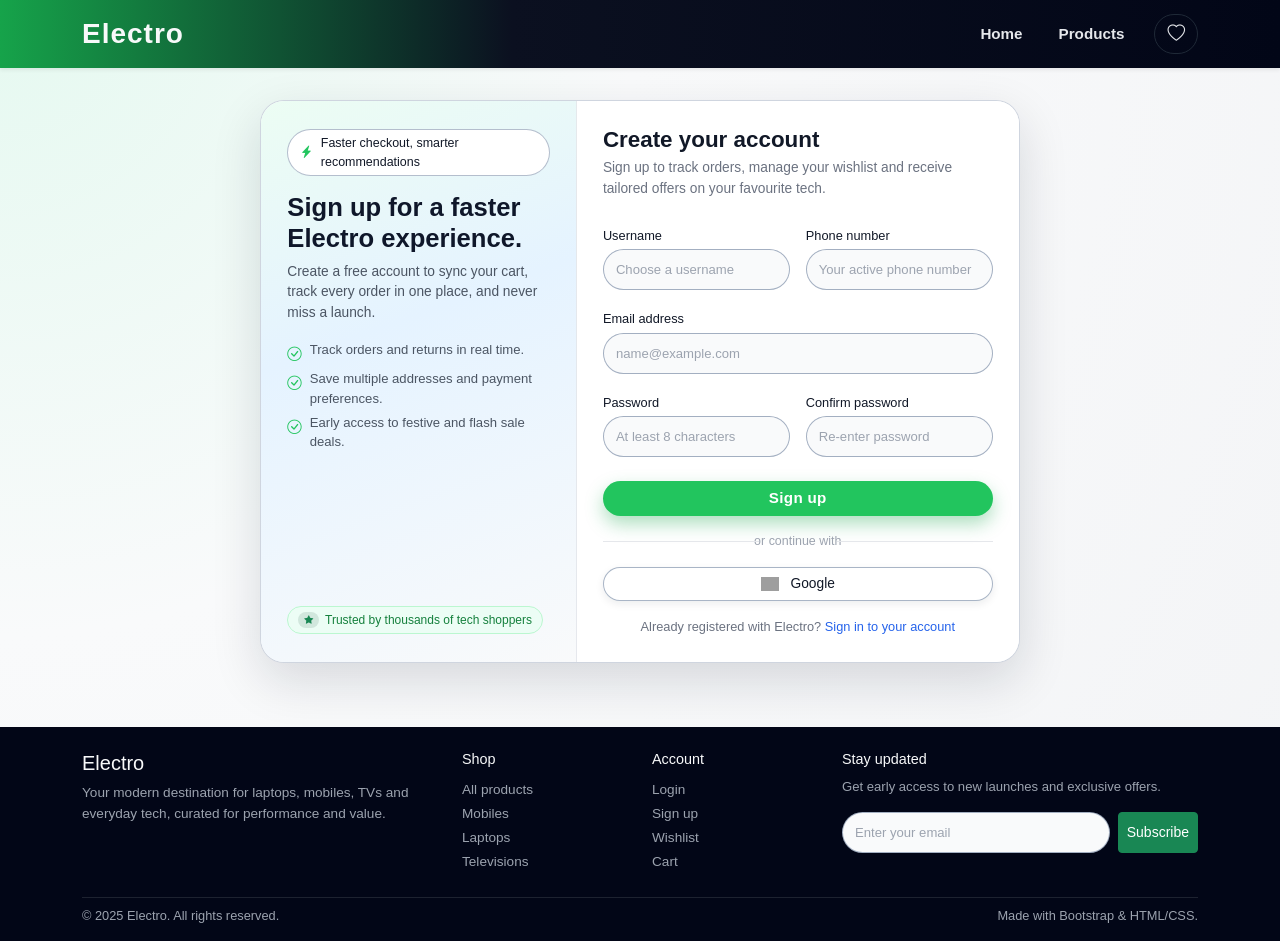
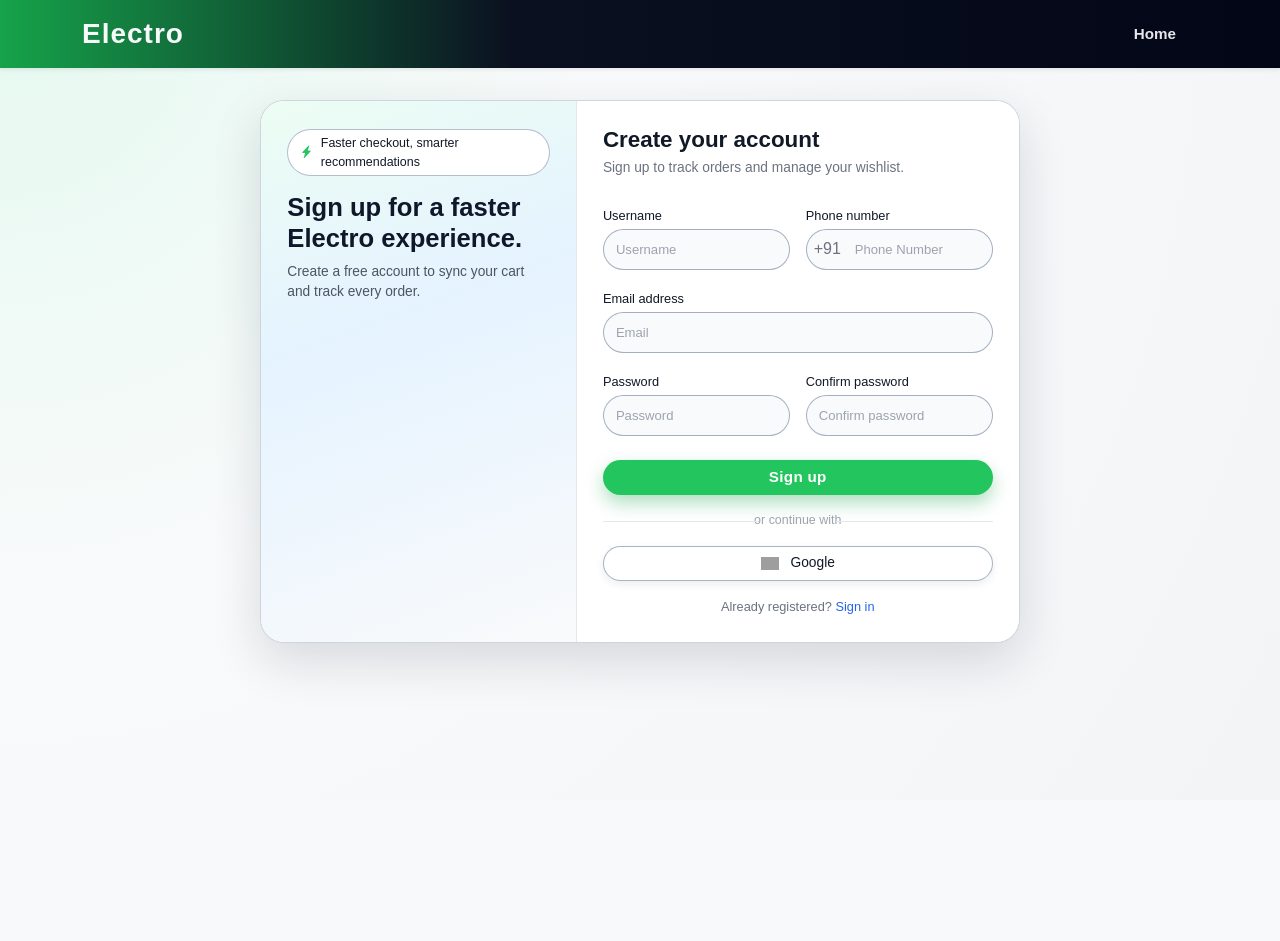
Before and after one commit to MuhammedNasihK/Electro-, a Django app: page /sign_up/ in a window 1280 px wide. After the commit the page ends 676 px from the top, so only its background shows below. Run offline with Django 5.2, Linux system fonts and the light colour scheme; grey boxes are pictures that could not be loaded.

Commit message:
created sign up form

```diff
--- a/account/forms.py
+++ b/account/forms.py
@@ -3,23 +3,27 @@ from django.contrib.auth import get_user_model
 
 user = get_user_model()
 
+class SignUpForm(forms.ModelForm):
+    username = forms.CharField(widget=forms.TextInput(attrs={'class':'form-control','placeholder':'Username'}))
 
-class SignUpForm(forms.ModelForm):
+    phone = forms.IntegerField(widget=forms.TextInput(attrs={'class':'form-control ps-5','placeholder':'Phone Number'}))
 
-    password = forms.CharField(widget=forms.PasswordInput(attrs={'class':'form-label','placeholder':'Must contain 8 characters'}))
+    email = forms.EmailField(widget=forms.EmailInput(attrs={'class':'form-control','placeholder':'Email'}))
 
-    confirm_password = forms.CharField(widget=forms.PasswordInput(attrs={'class':'form-label','placeholder':'Confirm password'}))
+    password = forms.CharField(widget=forms.PasswordInput(attrs={'class':'form-control','placeholder':'Password'}))
+
+    confirm_password = forms.CharField(widget=forms.PasswordInput(attrs={'class':'form-control','placeholder':'Confirm password'}))
 
     class Meta:
         model = user
         fields = ['username','phone','email','password']
 
-
     def clean(self):
         cleaned_data = super().clean()
+        password = cleaned_data.get('password')
+        confirm_password = cleaned_data.get('confirm_password')
 
-        password = cleaned_data[password]
-        confirm_password = cleaned_data[confirm_password]
+        if password and confirm_password and password != confirm_password:
+            raise forms.ValidationError('Password is not correct')
 
-        if password != confirm_password:
-            raise forms.ValidationError('Password is not correct')
+        return cleaned_data
--- a/account/managers.py
+++ b/account/managers.py
@@ -2,6 +2,7 @@ from django.contrib.auth.base_user import BaseUserManager
 
 class UserManager(BaseUserManager):
     def create_user(self,username,email,phone,password):
+
         user = self.model(
             username = username,
             email = email,
--- a/account/views.py
+++ b/account/views.py
@@ -1,10 +1,26 @@
 from django.shortcuts import render
 from .forms import SignUpForm
+from django.contrib.auth import get_user_model
 
 # Create your views here.
 
+
+User = get_user_model()
+
 def sign_up(request):
-    form = SignUpForm()
+
+    if request.method == 'POST':
+        form = SignUpForm(request.POST)
+        if form.is_valid():
+           User.objects.create_user(
+               username = form.cleaned_data['username'],
+               email = form.cleaned_data['email'],
+               phone = form.cleaned_data['phone'],
+               password = form.cleaned_data['password']
+           )
+
+    else:
+        form = SignUpForm()
 
     return render(request,'sign up.html',{'form':form})
 
--- a/templates/sign up.html
+++ b/templates/sign up.html
@@ -5,12 +5,8 @@
     <meta name="viewport" content="width=device-width, initial-scale=1.0">
     <title>Electro - Sign up</title>
 
-    <!-- Bootstrap -->
-    <link rel="stylesheet"
-          href="https://cdn.jsdelivr.net/npm/bootstrap@5.3.2/dist/css/bootstrap.min.css">
-    <!-- Bootstrap Icons -->
-    <link rel="stylesheet"
-          href="https://cdn.jsdelivr.net/npm/bootstrap-icons@1.11.1/font/bootstrap-icons.css">
+    <link rel="stylesheet" href="https://cdn.jsdelivr.net/npm/bootstrap@5.3.2/dist/css/bootstrap.min.css">
+    <link rel="stylesheet" href="https://cdn.jsdelivr.net/npm/bootstrap-icons@1.11.1/font/bootstrap-icons.css">
 
     <style>
         :root {
@@ -122,27 +105,11 @@
             font-size: 0.78rem;
             color: #111827;
         }
+        .auth-visual-badge i { color: #22c55e; }
 
-        .auth-visual-badge i {
-            color: #22c55e;
-        }
-
-        .auth-visual-title {
-            font-size: 1.6rem;
-            font-weight: 700;
-            color: #0f172a;
-        }
-
-        .auth-visual-list {
-            font-size: 0.82rem;
-            color: #4b5563;
-        }
-
-        .auth-visual-list li i {
-            color: #22c55e;
-            font-size: 0.9rem;
-        }
-
+        .auth-visual-title { font-size: 1.6rem; font-weight: 700; color: #0f172a; }
+        .auth-visual-list { font-size: 0.82rem; color: #4b5563; }
+        .auth-visual-list li i { color: #22c55e; font-size: 0.9rem; }
         .auth-visual-tag {
             display: inline-flex;
             align-items: center;
@@ -238,112 +178,40 @@
             box-shadow: 0 3px 8px rgba(15, 23, 42, 0.08);
         }
 
-        .btn-google:hover {
-            background: #f3f4f6;
-            box-shadow: 0 6px 16px rgba(15, 23, 42, 0.12);
-            transform: translateY(-1px);
+        .auth-meta { font-size: 0.8rem; color: #6b7280; }
+        .auth-link { font-size: 0.8rem; color: #2563eb; text-decoration: none; font-weight: 500; }
+        .auth-link:hover { text-decoration: underline; }
+
+        .divider-text {
+            text-align: center; font-size: 0.78rem; color: #9ca3af; position: relative;
+        }
+        .divider-text::before, .divider-text::after {
+            content: ""; position: absolute; top: 50%; width: 40%; height: 1px; background: #e5e7eb;
+        }
+        .divider-text::before { left: 0; }
+        .divider-text::after { right: 0; }
+
+        footer { background: #020617; color: #9ca3af; }
+        footer a { color: #9ca3af; text-decoration: none; font-size: 0.85rem; }
+        footer a:hover { color: #f9fafb; }
+
+        @media (max-width: 991.98px) {
+            .auth-card { border-radius: 20px; }
+            .auth-visual { border-right: none; border-bottom: 1px solid rgba(229, 231, 235, 0.9); }
         }
 
-        .btn-google:active {
-            transform: translateY(0);
-            box-shadow: 0 3px 8px rgba(15, 23, 42, 0.12);
-        }
-
-        .auth-meta {
-            font-size: 0.8rem;
-            color: #6b7280;
-        }
-
-        .auth-meta strong {
-            color: #111827;
-        }
-
-        .auth-link {
-            font-size: 0.8rem;
-            color: #2563eb;
-            text-decoration: none;
-            font-weight: 500;
-        }
-
-        .auth-link:hover {
-            text-decoration: underline;
-        }
-
-        .divider-text {
-            text-align: center;
-            font-size: 0.78rem;
-            color: #9ca3af;
-            position: relative;
-        }
-
-        .divider-text::before,
-        .divider-text::after {
-            content: "";
-            position: absolute;
-            top: 50%;
-            width: 40%;
-            height: 1px;
-            background: #e5e7eb;
-        }
-
-        .divider-text::before {
-            left: 0;
-        }
-
-        .divider-text::after {
-            right: 0;
-        }
-
-        footer {
-            background: #020617;
-            color: #9ca3af;
-        }
-        footer a {
-            color: #9ca3af;
-            text-decoration: none;
-            font-size: 0.85rem;
-        }
-        footer a:hover {
-            color: #f9fafb;
-        }
-
-        @media (max-width: 991.98px) {
-            .auth-card {
-                border-radius: 20px;
-            }
-            .auth-visual {
-                border-right: none;
-                border-bottom: 1px solid rgba(229, 231, 235, 0.9);
-            }
-        }
+        .errorlist { list-style: none; padding: 0; margin: 0; color: #dc3545; font-size: 0.75rem; }
     </style>
 </head>
 <body>
 
-<!-- NAVBAR WITHOUT SEARCH BAR, WITH GREEN–BLACK GRADIENT -->
 <nav class="navbar navbar-expand-lg navbar-dark shadow-sm">
     <div class="container">
-        <a class="navbar-brand fw-bold text-light fs-3" href="{% url 'home' %}">Electro</a>
-
-        <button class="navbar-toggler" type="button" data-bs-toggle="collapse" data-bs-target="#mainNav">
-            <span class="navbar-toggler-icon"></span>
-        </button>
-
+        <a class="navbar-brand fw-bold text-light fs-3" href="/">Electro</a>
         <div class="collapse navbar-collapse" id="mainNav">
-
             <ul class="navbar-nav ms-auto mb-2 mb-lg-0">
-                <li class="nav-item me-2">
-                    <a class="nav-link fw-semibold special-hover" href="{% url 'home' %}">Home</a>
-                </li>
-                <li class="nav-item me-2">
-                    <a class="nav-link fw-semibold special-hover" href="{% url 'products' %}">Products</a>
-                </li>
+                <li class="nav-item me-2"><a class="nav-link fw-semibold special-hover" href="/">Home</a></li>
             </ul>
-
-            <a class="btn icon-btn fw-semibold ms-2 d-none d-lg-inline-flex" href="{% url 'wishlist' %}">
-                <i class="bi bi-heart"></i>
-            </a>
-
         </div>
     </div>
 </nav>
@@ -363,98 +230,77 @@
                                 </span>
                                 <h2 class="auth-visual-title mb-2">Sign up for a faster Electro experience.</h2>
                                 <p class="mb-3" style="font-size:0.86rem;color:#4b5563;">
-                                    Create a free account to sync your cart, track every order in one place, and never miss a launch.
+                                    Create a free account to sync your cart and track every order.
                                 </p>
-                                <ul class="auth-visual-list list-unstyled mb-0">
-                                    <li class="d-flex align-items-start mb-1">
-                                        <i class="bi bi-check-circle me-2 mt-1"></i>
-                                        <span>Track orders and returns in real time.</span>
-                                    </li>
-                                    <li class="d-flex align-items-start mb-1">
-                                        <i class="bi bi-check-circle me-2 mt-1"></i>
-                                        <span>Save multiple addresses and payment preferences.</span>
-                                    </li>
-                                    <li class="d-flex align-items-start">
-                                        <i class="bi bi-check-circle me-2 mt-1"></i>
-                                        <span>Early access to festive and flash sale deals.</span>
-                                    </li>
-                                </ul>
-                            </div>
-                            <div class="mt-3">
-                                <span class="auth-visual-tag">
-                                    <span class="badge rounded-pill bg-success-subtle text-success border-0">
-                                        <i class="bi bi-star-fill"></i>
-                                    </span>
-                                    Trusted by thousands of tech shoppers
-                                </span>
                             </div>
                         </div>
 
-                        <!-- Form side -->
                         <div class="col-lg-7 auth-form-area">
                             <h1 class="auth-title mb-1">Create your account</h1>
-                            <p class="auth-subtitle mb-4">
-                                Sign up to track orders, manage your wishlist and receive tailored offers on your favourite tech.
-                            </p>
+                            <p class="auth-subtitle mb-4">Sign up to track orders and manage your wishlist.</p>
 
-                            <form>
+                            <form method="POST">
+                                {% csrf_token %}
+
+                                {% if form.non_field_errors %}
+                                    <div class="alert alert-danger py-2" style="font-size: 0.8rem; border-radius: 12px;">
+                                        {{ form.non_field_errors }}
+                                    </div>
+                                {% endif %}
+
                                 <div class="row g-3">
                                     <div class="col-md-6">
-                                        <label for="username" class="form-label">Username</label>
-                                        <input type="text" class="form-control" id="username"
-                                               placeholder="Choose a username">
+                                        <label class="form-label">Username</label>
+                                        {{ form.username }}
+                                        {{ form.username.errors }}
+                                    </div>
+
+                                    <div class="col-md-6 position-relative">
+                                        <label class="form-label">Phone number</label>
+                                        <div class="position-relative">
+                                            <div class="position-absolute start-0 top-50 translate-middle-y ms-2" style="z-index: 10; pointer-events: none; color: #6b7280; font-weight: 500;">+91</div>
+                                            {{ form.phone }}
+                                        </div>
+                                        {{ form.phone.errors }}
+                                    </div>
+
+                                    <div class="col-12">
+                                        <label class="form-label">Email address</label>
+                                        {{ form.email }}
+                                        {{ form.email.errors }}
                                     </div>
 
                                     <div class="col-md-6">
-                                        <label for="phone" class="form-label">Phone number</label>
-                                        <input type="text" class="form-control" id="phone"
-                                               placeholder="Your active phone number">
-                                    </div>
-
-                                    <div class="col-12">
-                                        <label for="email" class="form-label">Email address</label>
-                                        <input type="email" class="form-control" id="email"
-                                               placeholder="name@example.com">
+                                        <label class="form-label">Password</label>
+                                        {{ form.password }}
+                                        {{ form.password.errors }}
                                     </div>
 
                                     <div class="col-md-6">
-                                        <label for="password" class="form-label">Password</label>
-                                        <input type="password" class="form-control" id="password"
-                                               placeholder="At least 8 characters">
-                                    </div>
-
-                                    <div class="col-md-6">
-                                        <label for="confirmPassword" class="form-label">Confirm password</label>
-                                        <input type="password" class="form-control" id="confirmPassword"
-                                               placeholder="Re-enter password">
+                                        <label class="form-label">Confirm password</label>
+                                        {{ form.confirm_password }}
+                                        {{ form.confirm_password.errors }}
                                     </div>
                                 </div>
 
                                 <div class="d-grid gap-2 mt-4 mb-3">
-                                    <button type="submit" class="btn btn-primary-main">
-                                        Sign up
-                                    </button>
+                                    <button type="submit" class="btn btn-primary-main">Sign up</button>
                                 </div>
 
-                                <p class="divider-text mb-3">
-                                    or continue with
-                                </p>
+                                <p class="divider-text mb-3">or continue with</p>
 
                                 <div class="d-grid mb-3">
                                     <button type="button" class="btn btn-google">
-                                        <img src="https://www.gstatic.com/firebasejs/ui/2.0.0/images/auth/google.svg"
-                                             alt="" width="18" class="me-2">
+                                        <img src="https://www.gstatic.com/firebasejs/ui/2.0.0/images/auth/google.svg" alt="" width="18" class="me-2">
                                         Google
                                     </button>
                                 </div>
 
                                 <p class="auth-meta mb-0 text-center">
-                                    Already registered with Electro?
-                                    <a href="{% url 'login' %}" class="auth-link">Sign in to your account</a>
+                                    Already registered? <a href="#" class="auth-link">Sign in</a>
                                 </p>
                             </form>
                         </div>
-
                     </div>
                 </div>
             </div>
@@ -462,50 +308,6 @@
     </div>
 </section>
 
-<footer class="pt-4 mt-4">
-    <div class="container pb-3">
-        <div class="row g-4">
-            <div class="col-md-4">
-                <h5 class="text-light mb-2">Electro</h5>
-                <p style="font-size:0.85rem;">
-                    Your modern destination for laptops, mobiles, TVs and everyday tech, curated for performance and value.
-                </p>
-            </div>
-            <div class="col-md-2">
-                <h6 class="text-light mb-2" style="font-size:0.9rem;">Shop</h6>
-                <ul class="list-unstyled mb-0">
-                    <li><a href="products.html">All products</a></li>
-                    <li><a href="products.html">Mobiles</a></li>
-                    <li><a href="products.html">Laptops</a></li>
-                    <li><a href="products.html">Televisions</a></li>
-                </ul>
-            </div>
-            <div class="col-md-2">
-                <h6 class="text-light mb-2" style="font-size:0.9rem;">Account</h6>
-                <ul class="list-unstyled mb-0">
-                    <li><a href="login.html">Login</a></li>
-                    <li><a href="signup.html">Sign up</a></li>
-                    <li><a href="wishlist.html">Wishlist</a></li>
-                    <li><a href="cart.html">Cart</a></li>
-                </ul>
-            </div>
-            <div class="col-md-4">
-                <h6 class="text-light mb-2" style="font-size:0.9rem;">Stay updated</h6>
-                <p style="font-size:0.82rem;">Get early access to new launches and exclusive offers.</p>
-                <form class="d-flex gap-2">
-                    <input type="email" class="form-control form-control-sm" placeholder="Enter your email">
-                    <button class="btn btn-sm btn-success" type="submit">Subscribe</button>
-                </form>
-            </div>
-        </div>
-        <hr class="border-secondary mt-4 mb-2">
-        <div class="d-flex justify-content-between align-items-center" style="font-size:0.8rem;">
-            <span>© 2025 Electro. All rights reserved.</span>
-            <span>Made with Bootstrap &amp; HTML/CSS.</span>
-        </div>
-    </div>
-</footer>
-
 <script src="https://cdn.jsdelivr.net/npm/bootstrap@5.3.2/dist/js/bootstrap.bundle.min.js"></script>
 </body>
 </html>
```
Also changed, not shown: other parts of templates/sign up.html (+10 -51 lines), db.sqlite3.
